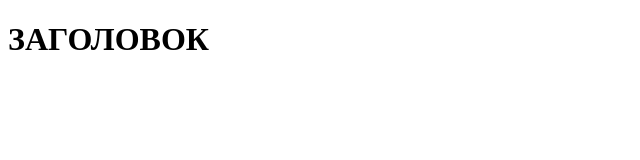
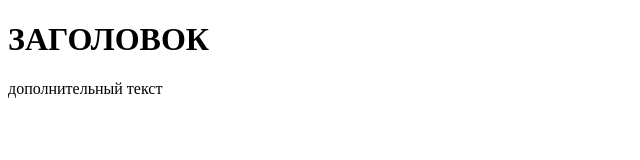
Before and after one commit to vv-ivanov/test, a plain HTML site: page index.html in a window 1280 px wide. Shown: the whole page, without its empty margins (0-640 px from the left). Drawn offline with Linux system fonts and the light colour scheme.

Commit message:
PLATFORM-3

```diff
--- a/index.html
+++ b/index.html
@@ -7,5 +7,6 @@
 </head>
 <body>
     <h1>ЗАГОЛОВОК</h1>
+    <span>дополнительный текст</span>
 </body>
 </html>
```
